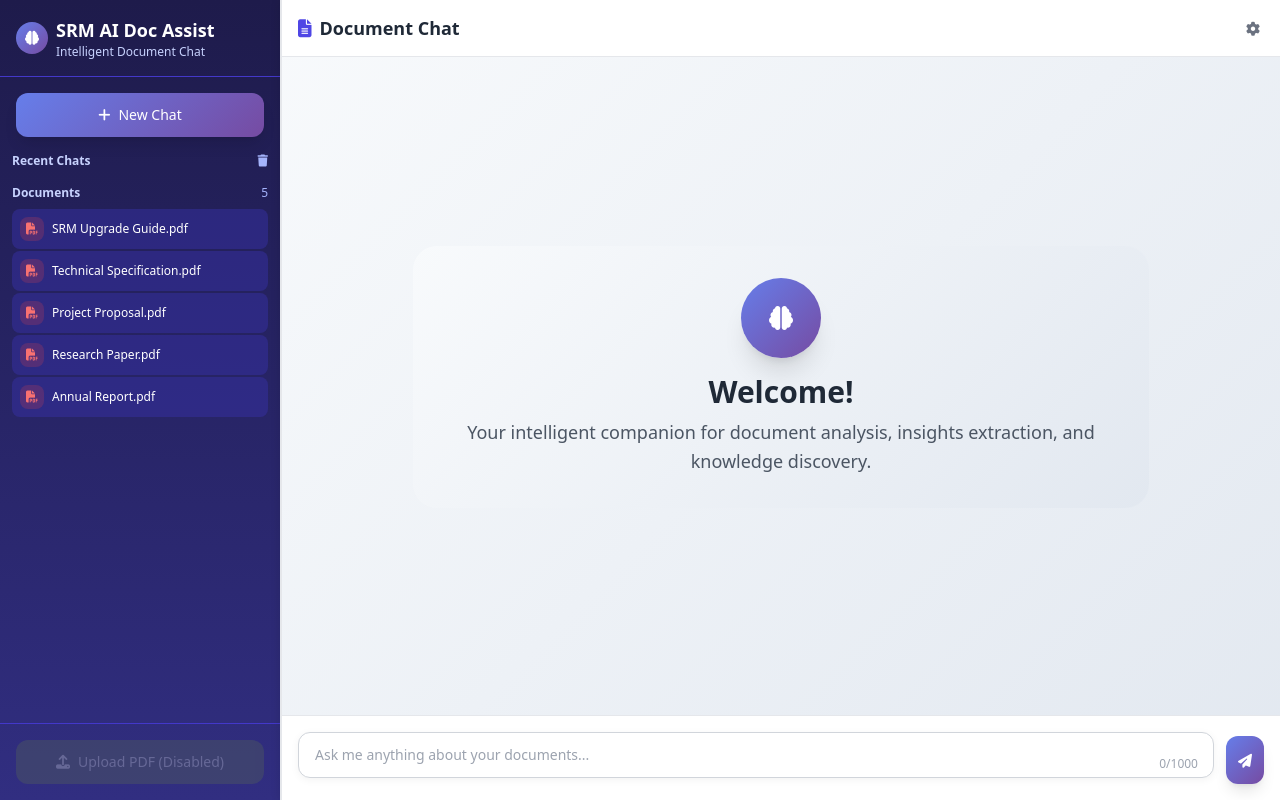
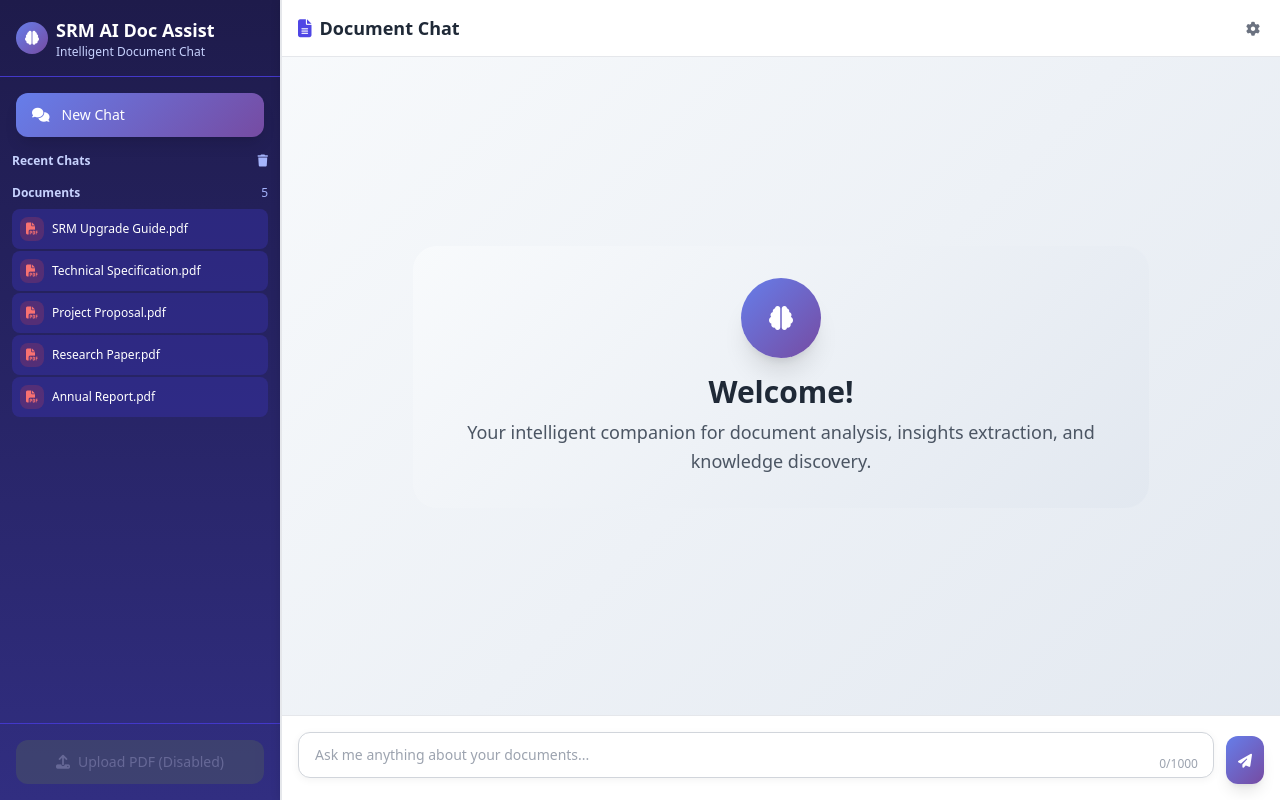
Before and after one commit to Venkatesh-108/LLAMAINDEX-RAG, a Flask app: page / in a window 1280 px wide. Run offline with Flask 3, Linux system fonts and the light colour scheme; data that the repository does not hold is empty; some libraries are stand-ins or nearby versions.

Commit message:
Update button design in index.html for improved user experience. Changed icon from plus to comments and adjusted button layout for better alignment and spacing.

```diff
--- a/templates/index.html
+++ b/templates/index.html
@@ -286,8 +286,8 @@
 
             <!-- New Chat Button - Enhanced -->
             <div class="p-4">
-                <button id="newChatBtn" class="w-full gradient-bg text-white py-3 px-4 rounded-xl flex items-center justify-center space-x-2 hover:opacity-90 transition-all duration-200 text-sm font-medium shadow-lg hover:shadow-xl transform hover:scale-105 enhanced-button">
-                    <i class="fas fa-plus text-sm"></i>
+                <button id="newChatBtn" class="w-full gradient-bg text-white py-3 px-4 rounded-xl flex items-center justify-start space-x-3 hover:opacity-90 transition-all duration-200 text-sm font-medium shadow-lg hover:shadow-xl transform hover:scale-105 enhanced-button">
+                    <i class="fas fa-comments text-sm"></i>
                     <span>New Chat</span>
                 </button>
             </div>
```
